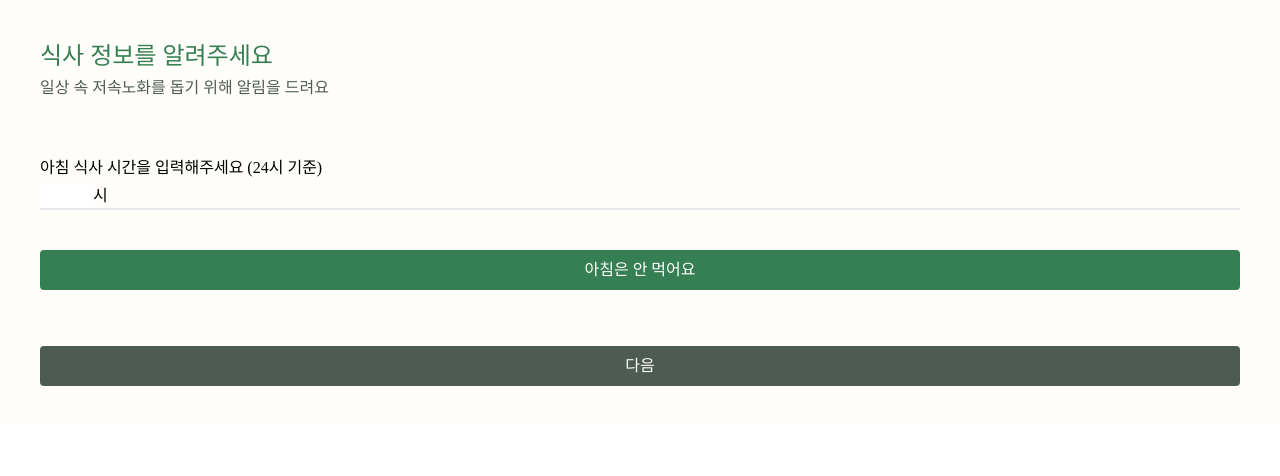
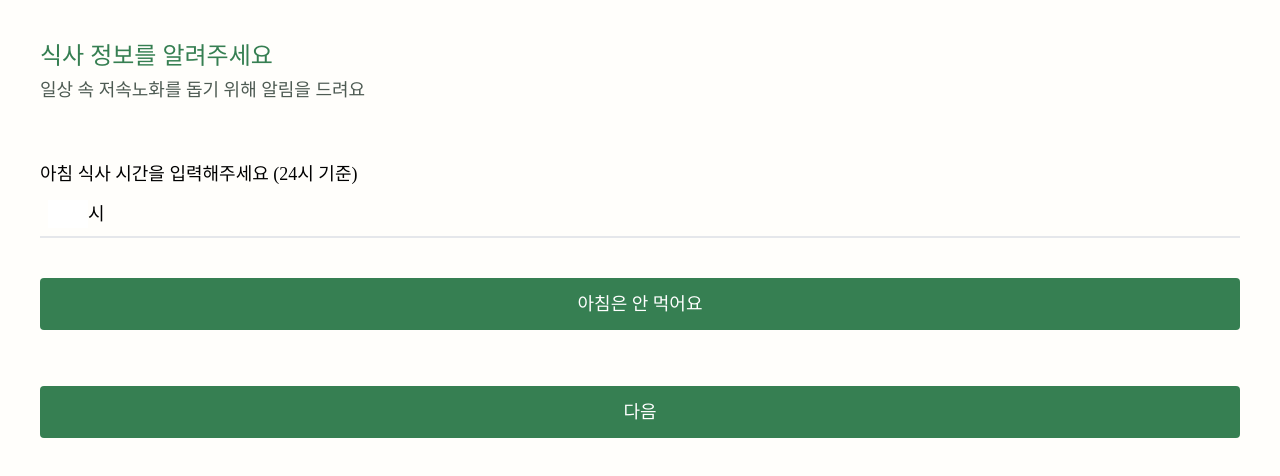
Before and after one commit to chchaeun/neulin, a React (Vite) app: page /diary/init in a window 1280 px wide. Shown: the top 476 px of the page. Built offline with nearby package versions, Linux system fonts and the light colour scheme; a web font is replaced by a local one.

Commit message:
refactor: shared Button 컴포넌트 분리

```diff
--- a/src/pages/diary/ui/Init.tsx
+++ b/src/pages/diary/ui/Init.tsx
@@ -2,6 +2,7 @@
 import { useStepper } from "../../../shared/hook/useStepper";
 import { Info, Meal, Sleep } from "../model/type";
 import Stepper from "../../../shared/component/Stepper";
+import Button from "../../../shared/component/Button";
 
 const Init = () => {
   const { isFirst, isLast, currentStep, data, updateData, prev, next } =
@@ -65,23 +66,28 @@
           {["아침", "점심", "저녁"].includes(currentStep) ? "식사" : "취침"}{" "}
           정보를 알려주세요
         </h1>
-        <h2 className="text-black">
+        <h2 className="text-lg text-black">
           일상 속 저속노화를 돕기 위해 알림을 드려요
         </h2>
       </div>
       <Stepper currentStep={currentStep}>
         {["아침", "점심", "저녁"].map((meal) => (
-          <Stepper.Step key={meal} name={meal} className="flex flex-col gap-10">
+          <Stepper.Step
+            key={meal}
+            name={meal}
+            className="flex flex-col gap-10 text-lg"
+          >
             <div className="flex flex-col gap-1">
               <label htmlFor={meal}>
                 {meal} 식사 시간을 입력해주세요 (24시 기준)
               </label>
-              <div className="border-b-2">
+              <div className="p-2 border-b-2">
                 <input
                   type="number"
                   min={0}
                   max={24}
                   name={meal}
+                  className="w-10 focus:outline-none"
                   onChange={(e: ChangeEvent<HTMLInputElement>) => {
                     console.log(Number(e.target.value));
                     handleInputMealChange(meal as Meal, Number(e.target.value));
@@ -91,21 +97,20 @@
                 시
               </div>
             </div>
-            <button className="p-2 text-white rounded bg-green" onClick={next}>
-              {meal}은 안 먹어요
-            </button>
+            <Button onClick={next}>{meal}은 안 먹어요</Button>
           </Stepper.Step>
         ))}
         {["취침", "기상"].map((sleep) => (
           <Stepper.Step name={sleep} key={sleep}>
-            <div className="flex flex-col gap-1">
+            <div className="flex flex-col gap-1 text-lg">
               <label>{sleep} 시간을 입력해주세요 (24시 기준)</label>
-              <div className="border-b-2">
+              <div className="p-2 border-b-2">
                 <input
                   type="number"
                   min={0}
                   max={24}
                   name={sleep}
+                  className="w-10 focus:outline-none"
                   onChange={(e: ChangeEvent<HTMLInputElement>) =>
                     handleInputSleepChange(
                       sleep as Sleep,
@@ -123,19 +128,13 @@
 
       <div className="flex gap-2">
         {!isFirst && (
-          <button
-            className="w-full p-2 text-white bg-black rounded"
-            onClick={prev}
-          >
+          <Button className="bg-black " onClick={prev}>
             이전
-          </button>
+          </Button>
         )}
-        <button
-          className="w-full p-2 text-white bg-black rounded"
-          onClick={isLast ? handleSubmit : next}
-        >
+        <Button className="bg-black" onClick={isLast ? handleSubmit : next}>
           다음
-        </button>
+        </Button>
       </div>
     </div>
   );
--- /dev/null
+++ b/src/shared/component/Button.tsx
@@ -0,0 +1,18 @@
+import { HTMLAttributes } from "react";
+
+const Button = ({
+  children,
+  className,
+  ...args
+}: HTMLAttributes<HTMLButtonElement>) => {
+  return (
+    <button
+      className={`w-full p-3 text-lg text-white rounded bg-green ${className}`}
+      {...args}
+    >
+      {children}
+    </button>
+  );
+};
+
+export default Button;
```
